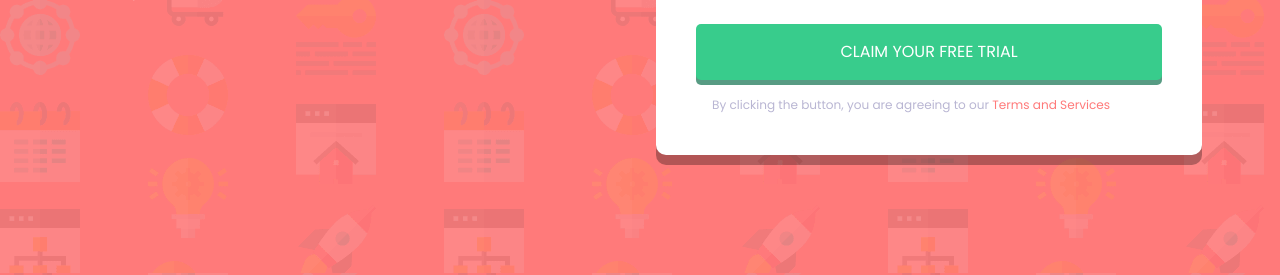
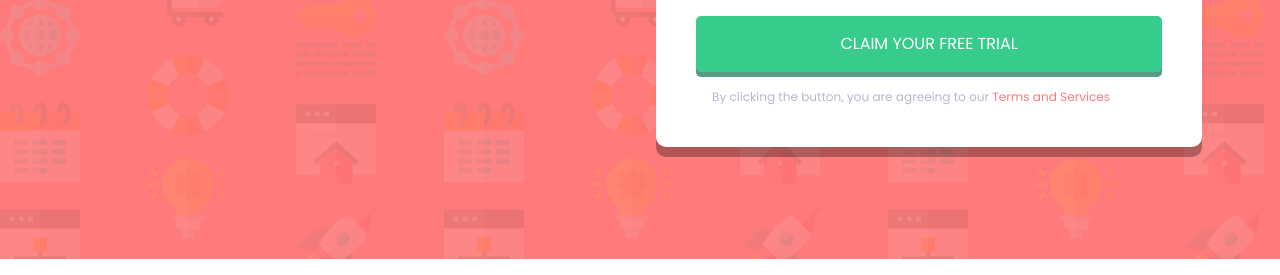
Before and after one commit to TaguaraDigital/fm-intro-component, a website: page docs/index.html in a window 1280 px wide. Shown: the part 527-802 px from the top of the page. Drawn offline with Linux system fonts and the light colour scheme.

Commit message:
maquetado listo

```diff
--- a/src/scss/blocks/_main.scss
+++ b/src/scss/blocks/_main.scss
@@ -14,7 +14,7 @@
    text-align: center;
 
    @include table {
-      padding: 7.5rem 2rem;
+      padding: 7rem 2rem;
       background-image: url("../assets/images/bg-intro-desktop.png");
    }
 
@@ -31,8 +31,6 @@
          gap: 2rem;
       }
    }
-
-
 }
 
 
```
Also changed, not shown: docs/css/styles.css, src/css/styles.css.
